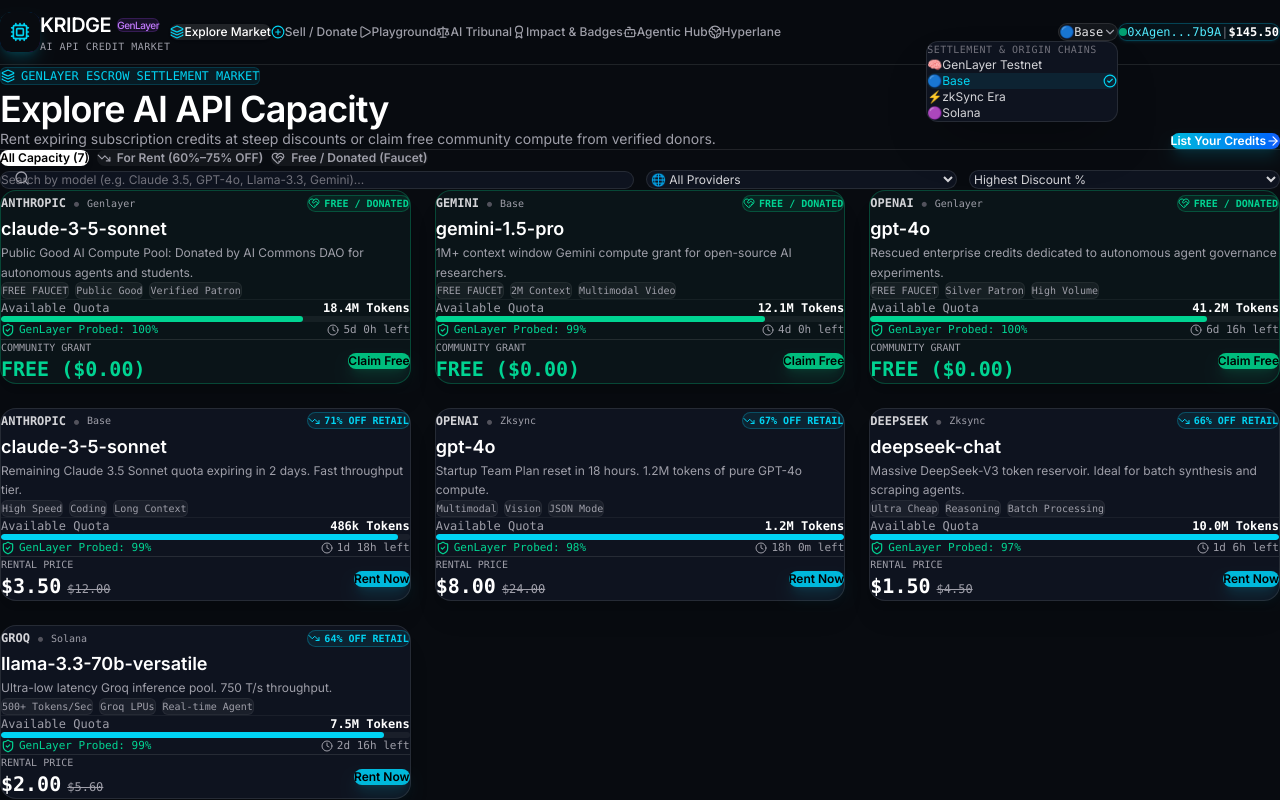
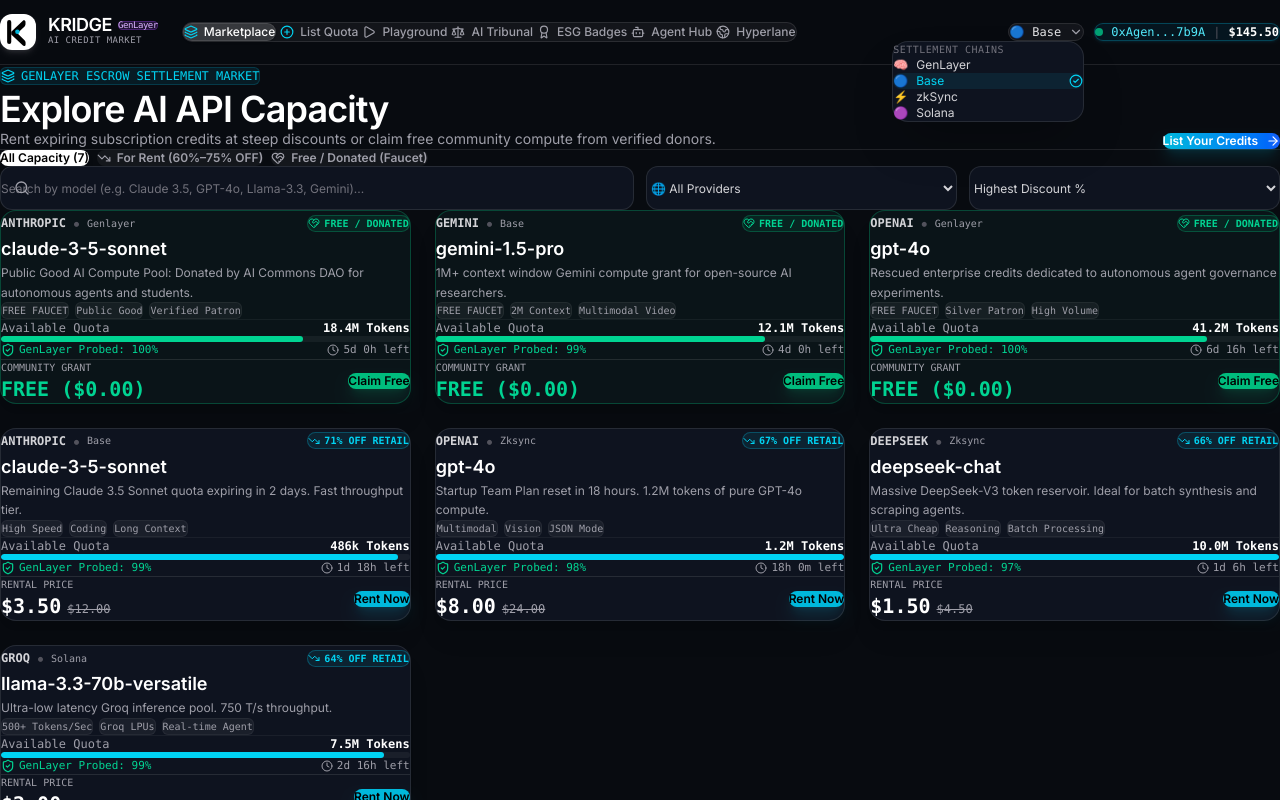
Before and after one commit to ODbeke/Kridge, a Next.js app: page /explore in a window 1280 px wide. Both pictures are taken after a click on the button "🔵 Base". Shown: the top 800 px of the page. Built offline with nearby package versions, Linux system fonts and the light colour scheme; a web font is replaced by a local one.

Commit message:
fix(ui): replace space-x with gap, modernize navbar pills with Kridge SVG logo, and align search inputs

```diff
--- a/src/app/explore/page.tsx
+++ b/src/app/explore/page.tsx
@@ -113,7 +113,7 @@
 
         <Link
           href="/sell"
-          className="flex items-center space-x-2 rounded-xl bg-gradient-to-r from-cyan-500 to-blue-600 px-5 py-2.5 text-xs font-bold text-white shadow-lg shadow-cyan-500/20 hover:shadow-cyan-500/30 transition-all self-start md:self-auto"
+          className="flex items-center gap-2 rounded-full bg-gradient-to-r from-cyan-500 to-blue-600 px-5 py-2.5 text-xs font-bold text-white shadow-lg shadow-cyan-500/20 hover:shadow-cyan-500/30 transition-all self-start md:self-auto hover:scale-105"
         >
           <span>List Your Credits</span>
           <ArrowRight className="h-3.5 w-3.5" />
@@ -127,7 +127,7 @@
         <div className="flex flex-wrap items-center gap-2">
           <button
             onClick={() => setSelectedType("ALL")}
-            className={`rounded-xl px-4 py-2 text-xs font-semibold transition-all ${
+            className={`rounded-full px-4 py-2 text-xs font-semibold transition-all ${
               selectedType === "ALL"
                 ? "bg-white text-black shadow-md"
                 : "bg-white/5 text-zinc-400 hover:bg-white/10 hover:text-white"
@@ -138,7 +138,7 @@
 
           <button
             onClick={() => setSelectedType("RENT")}
-            className={`flex items-center gap-1.5 rounded-xl px-4 py-2 text-xs font-semibold transition-all ${
+            className={`flex items-center gap-1.5 rounded-full px-4 py-2 text-xs font-semibold transition-all ${
               selectedType === "RENT"
                 ? "bg-cyan-500 text-black shadow-md shadow-cyan-500/20"
                 : "bg-white/5 text-zinc-400 hover:bg-white/10 hover:text-white"
@@ -150,7 +150,7 @@
 
           <button
             onClick={() => setSelectedType("DONATION")}
-            className={`flex items-center gap-1.5 rounded-xl px-4 py-2 text-xs font-semibold transition-all ${
+            className={`flex items-center gap-1.5 rounded-full px-4 py-2 text-xs font-semibold transition-all ${
               selectedType === "DONATION"
                 ? "bg-emerald-500 text-black shadow-md shadow-emerald-500/20"
                 : "bg-white/5 text-zinc-400 hover:bg-white/10 hover:text-white"
@@ -165,14 +165,14 @@
         <div className="grid grid-cols-1 sm:grid-cols-12 gap-3">
 
           {/* Search Bar */}
-          <div className="sm:col-span-6 relative">
-            <Search className="absolute left-3.5 top-1/2 -translate-y-1/2 h-4 w-4 text-zinc-400" />
+          <div className="sm:col-span-6 relative flex items-center">
+            <Search className="absolute left-3.5 top-1/2 -translate-y-1/2 h-4 w-4 text-zinc-400 pointer-events-none" />
             <input
               type="text"
               placeholder="Search by model (e.g. Claude 3.5, GPT-4o, Llama-3.3, Gemini)..."
               value={searchQuery}
               onChange={(e) => setSearchQuery(e.target.value)}
-              className="w-full rounded-xl border border-white/10 bg-[#0E131F] pl-10 pr-4 py-2.5 text-xs text-white placeholder:text-zinc-500 focus:border-cyan-500 focus:outline-none transition-colors"
+              className="w-full h-11 rounded-xl border border-white/10 bg-[#0E131F] pl-10 pr-4 text-xs text-white placeholder:text-zinc-500 focus:border-cyan-500 focus:outline-none transition-colors"
             />
           </div>
 
@@ -181,10 +181,10 @@
             <select
               value={selectedProvider}
               onChange={(e) => setSelectedProvider(e.target.value)}
-              className="w-full rounded-xl border border-white/10 bg-[#0E131F] px-3.5 py-2.5 text-xs text-zinc-300 focus:border-cyan-500 focus:outline-none"
+              className="w-full h-11 rounded-xl border border-white/10 bg-[#0E131F] px-3.5 text-xs text-zinc-300 focus:border-cyan-500 focus:outline-none cursor-pointer"
             >
               {PROVIDER_OPTIONS.map((p) => (
-                <option key={p.id} value={p.id}>
+                <option key={p.id} value={p.id} className="bg-[#0E131F] text-white">
                   {p.icon} {p.name}
                 </option>
               ))}
@@ -196,12 +196,12 @@
             <select
               value={sortBy}
               onChange={(e) => setSortBy(e.target.value as any)}
-              className="w-full rounded-xl border border-white/10 bg-[#0E131F] px-3.5 py-2.5 text-xs text-zinc-300 focus:border-cyan-500 focus:outline-none"
+              className="w-full h-11 rounded-xl border border-white/10 bg-[#0E131F] px-3.5 text-xs text-zinc-300 focus:border-cyan-500 focus:outline-none cursor-pointer"
             >
-              <option value="discount">Highest Discount %</option>
-              <option value="cheapest">Lowest Price ($)</option>
-              <option value="quota">Highest Available Quota</option>
-              <option value="expiring">Expiring Soonest</option>
+              <option value="discount" className="bg-[#0E131F] text-white">Highest Discount %</option>
+              <option value="cheapest" className="bg-[#0E131F] text-white">Lowest Price ($)</option>
+              <option value="quota" className="bg-[#0E131F] text-white">Highest Available Quota</option>
+              <option value="expiring" className="bg-[#0E131F] text-white">Expiring Soonest</option>
             </select>
           </div>
 
--- a/src/app/impact/page.tsx
+++ b/src/app/impact/page.tsx
@@ -79,7 +79,7 @@
 
         <Link
           href="/sell"
-          className="flex items-center space-x-2 rounded-xl bg-gradient-to-r from-emerald-500 to-cyan-500 px-5 py-2.5 text-xs font-bold text-black shadow-lg shadow-emerald-500/20 hover:scale-[1.02] transition-all self-start sm:self-auto"
+          className="flex items-center gap-2 rounded-full bg-gradient-to-r from-emerald-500 to-cyan-500 px-5 py-2.5 text-xs font-bold text-black shadow-lg shadow-emerald-500/20 hover:scale-[1.02] transition-all self-start sm:self-auto"
         >
           <HeartHandshake className="h-4 w-4" />
           <span>Donate AI Credits</span>
--- a/src/app/playground/page.tsx
+++ b/src/app/playground/page.tsx
@@ -61,7 +61,7 @@
           <h1 className="text-3xl sm:text-4xl font-extrabold text-white tracking-tight">Proxy Playground & Key Console</h1>
           <p className="text-zinc-400 text-sm mt-1">Test prompt execution in real-time, inspect token stream deduction, and export SDK snippets.</p>
         </div>
-        <Link href="/tribunal" className="flex items-center space-x-2 rounded-xl border border-rose-500/40 bg-rose-950/20 px-4 py-2.5 text-xs font-bold text-rose-300 hover:bg-rose-950/40 transition-all self-start sm:self-auto">
+        <Link href="/tribunal" className="flex items-center gap-2 rounded-full border border-rose-500/40 bg-rose-950/20 px-4 py-2.5 text-xs font-bold text-rose-300 hover:bg-rose-950/40 transition-all self-start sm:self-auto">
           <ShieldAlert className="h-3.5 w-3.5 text-rose-400" /><span>File Dispute on GenLayer</span>
         </Link>
       </div>
--- a/src/app/sell/page.tsx
+++ b/src/app/sell/page.tsx
@@ -399,7 +399,7 @@
               type="button"
               onClick={handlePublish}
               disabled={isSubmitting}
-              className="w-full flex items-center justify-center space-x-2 rounded-xl bg-gradient-to-r from-cyan-500 to-blue-600 py-3 text-sm font-bold text-white shadow-lg shadow-cyan-500/20 hover:scale-[1.01] transition-all"
+              className="w-full flex items-center justify-center gap-2 rounded-xl bg-gradient-to-r from-cyan-500 to-blue-600 py-3 text-sm font-bold text-white shadow-lg shadow-cyan-500/20 hover:scale-[1.01] transition-all"
             >
               <Sparkles className="h-4 w-4" />
               <span>
--- a/src/app/tribunal/page.tsx
+++ b/src/app/tribunal/page.tsx
@@ -87,7 +87,7 @@
 
         <button
           onClick={() => setFilingModalOpen(true)}
-          className="flex items-center space-x-2 rounded-xl border border-rose-500/40 bg-rose-950/20 px-5 py-2.5 text-xs font-bold text-rose-300 hover:bg-rose-950/40 transition-all self-start sm:self-auto"
+          className="flex items-center gap-2 rounded-full border border-rose-500/40 bg-rose-950/20 px-5 py-2.5 text-xs font-bold text-rose-300 hover:bg-rose-950/40 transition-all self-start sm:self-auto hover:scale-105"
         >
           <ShieldAlert className="h-3.5 w-3.5 text-rose-400" />
           <span>File New Dispute ($1.00 Bond)</span>
--- a/src/components/footer.tsx
+++ b/src/components/footer.tsx
@@ -9,7 +9,7 @@
         <div className="grid grid-cols-1 md:grid-cols-4 gap-8 mb-10">
 
           <div className="md:col-span-2 space-y-4">
-            <div className="flex items-center space-x-2">
+            <div className="flex items-center gap-2">
               <Cpu className="h-5 w-5 text-cyan-400" />
               <span className="text-base font-bold text-white tracking-wider">KRIDGE NETWORK</span>
             </div>
@@ -18,7 +18,7 @@
               <strong className="text-white"> GenLayer Intelligent Contracts</strong> for real-time validator key health checks,
               AI-driven dispute arbitration, and cross-chain settlement via <strong className="text-white">Hyperlane</strong>.
             </p>
-            <div className="flex items-center space-x-4 pt-2">
+            <div className="flex flex-wrap items-center gap-2.5 pt-2">
               <span className="inline-flex items-center gap-1.5 rounded-full bg-emerald-500/10 px-2.5 py-1 text-[11px] font-medium text-emerald-400 border border-emerald-500/20">
                 <span className="h-1.5 w-1.5 rounded-full bg-emerald-400 animate-ping" />
                 GenLayer Validators: Live
@@ -64,7 +64,7 @@
           <p className="text-zinc-500 text-[11px]">
             © {new Date().getFullYear()} Kridge Protocol. Built for the GenLayer Hackathon.
           </p>
-          <div className="flex items-center space-x-6 text-[11px] text-zinc-500">
+          <div className="flex items-center gap-6 text-[11px] text-zinc-500">
             <span>5% Marketplace Protocol Take Rate</span>
             <span>$1.00 Anti-Spam Bond Protection</span>
           </div>
--- a/src/components/navbar.tsx
+++ b/src/components/navbar.tsx
@@ -4,7 +4,6 @@
 import Link from "next/link";
 import { usePathname } from "next/navigation";
 import {
-  Cpu,
   Layers,
   PlusCircle,
   Play,
@@ -13,29 +12,29 @@
   Bot,
   Globe2,
   ChevronDown,
-  Wallet,
   CheckCircle2,
-  Sparkles,
-  ExternalLink
+  Menu,
+  X,
+  Wallet
 } from "lucide-react";
 import { useKridgeStore } from "@/lib/store";
 import { SupportedChain } from "@/lib/types";
 import { formatAddress } from "@/lib/utils";
 
 const NAV_LINKS = [
-  { href: "/explore", label: "Explore Market", icon: Layers },
-  { href: "/sell", label: "Sell / Donate", icon: PlusCircle, highlight: true },
+  { href: "/explore", label: "Marketplace", icon: Layers },
+  { href: "/sell", label: "List Quota", icon: PlusCircle, highlight: true },
   { href: "/playground", label: "Playground", icon: Play },
   { href: "/tribunal", label: "AI Tribunal", icon: Scale },
-  { href: "/impact", label: "Impact & Badges", icon: Award },
-  { href: "/agentic", label: "Agentic Hub", icon: Bot },
+  { href: "/impact", label: "ESG Badges", icon: Award },
+  { href: "/agentic", label: "Agent Hub", icon: Bot },
   { href: "/bridge", label: "Hyperlane", icon: Globe2 },
 ];
 
 const CHAINS: Array<{ id: SupportedChain; name: string; icon: string; color: string }> = [
-  { id: "genlayer", name: "GenLayer Testnet", icon: "🧠", color: "text-purple-400" },
+  { id: "genlayer", name: "GenLayer", icon: "🧠", color: "text-purple-400" },
   { id: "base", name: "Base", icon: "🔵", color: "text-blue-400" },
-  { id: "zksync", name: "zkSync Era", icon: "⚡", color: "text-emerald-400" },
+  { id: "zksync", name: "zkSync", icon: "⚡", color: "text-emerald-400" },
   { id: "solana", name: "Solana", icon: "🟣", color: "text-violet-400" },
 ];
 
@@ -43,34 +42,33 @@
   const pathname = usePathname();
   const { wallet, switchChain } = useKridgeStore();
   const [chainMenuOpen, setChainMenuOpen] = useState(false);
+  const [mobileMenuOpen, setMobileMenuOpen] = useState(false);
 
   const activeChain = CHAINS.find((c) => c.id === wallet.chain) || CHAINS[0];
 
   return (
-    <header className="sticky top-0 z-50 w-full border-b border-white/10 bg-[#080B10]/85 backdrop-blur-xl">
+    <header className="sticky top-0 z-50 w-full border-b border-white/10 bg-[#080B10]/90 backdrop-blur-xl">
       <div className="mx-auto flex h-16 max-w-7xl items-center justify-between px-4 sm:px-6 lg:px-8">
 
-        {/* Logo */}
-        <div className="flex items-center space-x-8">
-          <Link href="/" className="group flex items-center space-x-3">
-            <div className="flex h-10 w-10 items-center justify-center rounded-xl bg-gradient-to-br from-cyan-500 via-blue-600 to-purple-600 p-[1px] shadow-lg shadow-cyan-500/20 group-hover:shadow-cyan-500/40 transition-all">
-              <div className="flex h-full w-full items-center justify-center rounded-[11px] bg-[#080B10]">
-                <Cpu className="h-5 w-5 text-cyan-400 group-hover:scale-110 transition-transform" />
-              </div>
+        {/* Left: Logo */}
+        <div className="flex items-center gap-6">
+          <Link href="/" className="group flex items-center gap-3 shrink-0">
+            <div className="flex h-9 w-9 items-center justify-center rounded-xl bg-white p-1.5 shadow-md shadow-white/10 group-hover:scale-105 transition-transform">
+              <img src="/assets/logo.svg" alt="Kridge Logo" className="h-full w-full object-contain" />
             </div>
             <div className="flex flex-col">
-              <span className="text-xl font-bold tracking-tight text-white flex items-center gap-1.5">
+              <span className="text-lg font-bold tracking-tight text-white flex items-center gap-1.5 leading-none">
                 KRIDGE
-                <span className="inline-flex items-center rounded-md bg-purple-500/10 px-1.5 py-0.5 text-[10px] font-medium text-purple-400 ring-1 ring-inset ring-purple-500/20">
+                <span className="inline-flex items-center rounded-md bg-purple-500/15 px-1.5 py-0.5 text-[9px] font-mono font-medium text-purple-300 ring-1 ring-inset ring-purple-500/30">
                   GenLayer
                 </span>
               </span>
-              <span className="text-[10px] font-mono text-zinc-400 tracking-wider">AI API CREDIT MARKET</span>
+              <span className="text-[9px] font-mono text-zinc-400 tracking-wider mt-0.5">AI CREDIT MARKET</span>
             </div>
           </Link>
 
-          {/* Desktop Navigation */}
-          <nav className="hidden lg:flex items-center space-x-1">
+          {/* Desktop Navigation Links */}
+          <nav className="hidden xl:flex items-center gap-1 bg-white/5 border border-white/10 p-1 rounded-full backdrop-blur-md">
             {NAV_LINKS.map((link) => {
               const Icon = link.icon;
               const isActive = pathname === link.href;
@@ -78,13 +76,13 @@
                 <Link
                   key={link.href}
                   href={link.href}
-                  className={`flex items-center space-x-1.5 rounded-lg px-3 py-1.5 text-xs font-medium transition-all ${
+                  className={`flex items-center gap-1.5 rounded-full px-3 py-1.5 text-xs font-medium whitespace-nowrap transition-all ${
                     isActive
-                      ? "bg-white/10 text-white shadow-sm"
-                      : "text-zinc-400 hover:bg-white/5 hover:text-zinc-200"
+                      ? "bg-white/15 text-white shadow-sm border border-white/10"
+                      : "text-zinc-400 hover:bg-white/10 hover:text-white"
                   } ${link.highlight && !isActive ? "text-cyan-400 hover:text-cyan-300" : ""}`}
                 >
-                  <Icon className={`h-3.5 w-3.5 ${isActive ? "text-cyan-400" : link.highlight ? "text-cyan-400" : ""}`} />
+                  <Icon className={`h-3.5 w-3.5 shrink-0 ${isActive ? "text-cyan-400" : link.highlight ? "text-cyan-400" : ""}`} />
                   <span>{link.label}</span>
                 </Link>
               );
@@ -93,23 +91,23 @@
         </div>
 
         {/* Right Section: Multi-Chain & Wallet */}
-        <div className="flex items-center space-x-3">
+        <div className="flex items-center gap-2.5 shrink-0">
 
           {/* Chain Switcher Dropdown */}
           <div className="relative">
             <button
               onClick={() => setChainMenuOpen(!chainMenuOpen)}
-              className="flex items-center space-x-2 rounded-xl border border-white/10 bg-white/5 px-3 py-1.5 text-xs font-medium text-zinc-200 hover:bg-white/10 transition-colors"
+              className="flex items-center gap-2 rounded-full border border-white/10 bg-white/5 px-3 py-1.5 text-xs font-medium text-zinc-200 hover:bg-white/10 hover:border-cyan-500/40 transition-colors"
             >
               <span>{activeChain.icon}</span>
-              <span className="hidden sm:inline font-mono">{activeChain.name}</span>
+              <span className="hidden sm:inline font-mono text-xs">{activeChain.name}</span>
               <ChevronDown className="h-3.5 w-3.5 text-zinc-400" />
             </button>
 
             {chainMenuOpen && (
-              <div className="absolute right-0 mt-2 w-48 rounded-xl border border-white/10 bg-[#0E131F] p-1.5 shadow-2xl backdrop-blur-2xl z-50">
-                <div className="px-2 py-1 text-[10px] font-mono text-zinc-500 uppercase tracking-wider">
-                  Settlement & Origin Chains
+              <div className="absolute right-0 mt-2 w-48 rounded-2xl border border-white/10 bg-[#0E131F] p-1.5 shadow-2xl backdrop-blur-2xl z-50 animate-in fade-in zoom-in-95 duration-150">
+                <div className="px-2.5 py-1 text-[10px] font-mono text-zinc-500 uppercase tracking-wider">
+                  Settlement Chains
                 </div>
                 {CHAINS.map((c) => (
                   <button
@@ -118,11 +116,11 @@
                       switchChain(c.id);
                       setChainMenuOpen(false);
                     }}
-                    className={`flex w-full items-center justify-between rounded-lg px-2.5 py-1.5 text-xs text-left transition-colors ${
+                    className={`flex w-full items-center justify-between rounded-xl px-2.5 py-1.5 text-xs text-left transition-colors ${
                       wallet.chain === c.id ? "bg-cyan-500/10 text-cyan-400" : "text-zinc-300 hover:bg-white/5"
                     }`}
                   >
-                    <span className="flex items-center space-x-2">
+                    <span className="flex items-center gap-2">
                       <span>{c.icon}</span>
                       <span>{c.name}</span>
                     </span>
@@ -134,15 +132,46 @@
           </div>
 
           {/* Wallet State Pill */}
-          <div className="flex items-center space-x-2 rounded-xl border border-cyan-500/30 bg-cyan-950/20 px-3 py-1.5 text-xs font-mono text-cyan-300 shadow-sm shadow-cyan-500/10">
-            <div className="h-2 w-2 rounded-full bg-emerald-400 animate-pulse" />
+          <div className="flex items-center gap-2 rounded-full border border-cyan-500/30 bg-cyan-950/30 px-3.5 py-1.5 text-xs font-mono text-cyan-300 shadow-sm shadow-cyan-500/10">
+            <div className="h-2 w-2 rounded-full bg-emerald-400 animate-pulse shrink-0" />
             <span>{formatAddress(wallet.address)}</span>
-            <span className="text-zinc-500 hidden sm:inline">|</span>
+            <span className="text-zinc-600 hidden sm:inline">|</span>
             <span className="font-semibold text-white hidden sm:inline">${wallet.balanceUsd.toFixed(2)}</span>
           </div>
+
+          {/* Mobile Menu Button */}
+          <button
+            onClick={() => setMobileMenuOpen(!mobileMenuOpen)}
+            className="xl:hidden flex items-center justify-center h-9 w-9 rounded-full bg-white/5 border border-white/10 text-zinc-300 hover:text-white"
+          >
+            {mobileMenuOpen ? <X className="h-4 w-4" /> : <Menu className="h-4 w-4" />}
+          </button>
         </div>
 
       </div>
+
+      {/* Mobile Menu Sheet */}
+      {mobileMenuOpen && (
+        <div className="xl:hidden border-t border-white/10 bg-[#080B10] px-4 py-3 space-y-1 animate-in slide-in-from-top-2 duration-200">
+          {NAV_LINKS.map((link) => {
+            const Icon = link.icon;
+            const isActive = pathname === link.href;
+            return (
+              <Link
+                key={link.href}
+                href={link.href}
+                onClick={() => setMobileMenuOpen(false)}
+                className={`flex items-center gap-2.5 rounded-xl px-3.5 py-2.5 text-xs font-medium transition-all ${
+                  isActive ? "bg-white/10 text-white" : "text-zinc-400 hover:bg-white/5 hover:text-white"
+                }`}
+              >
+                <Icon className={`h-4 w-4 ${isActive ? "text-cyan-400" : ""}`} />
+                <span>{link.label}</span>
+              </Link>
+            );
+          })}
+        </div>
+      )}
     </header>
   );
 }
```
